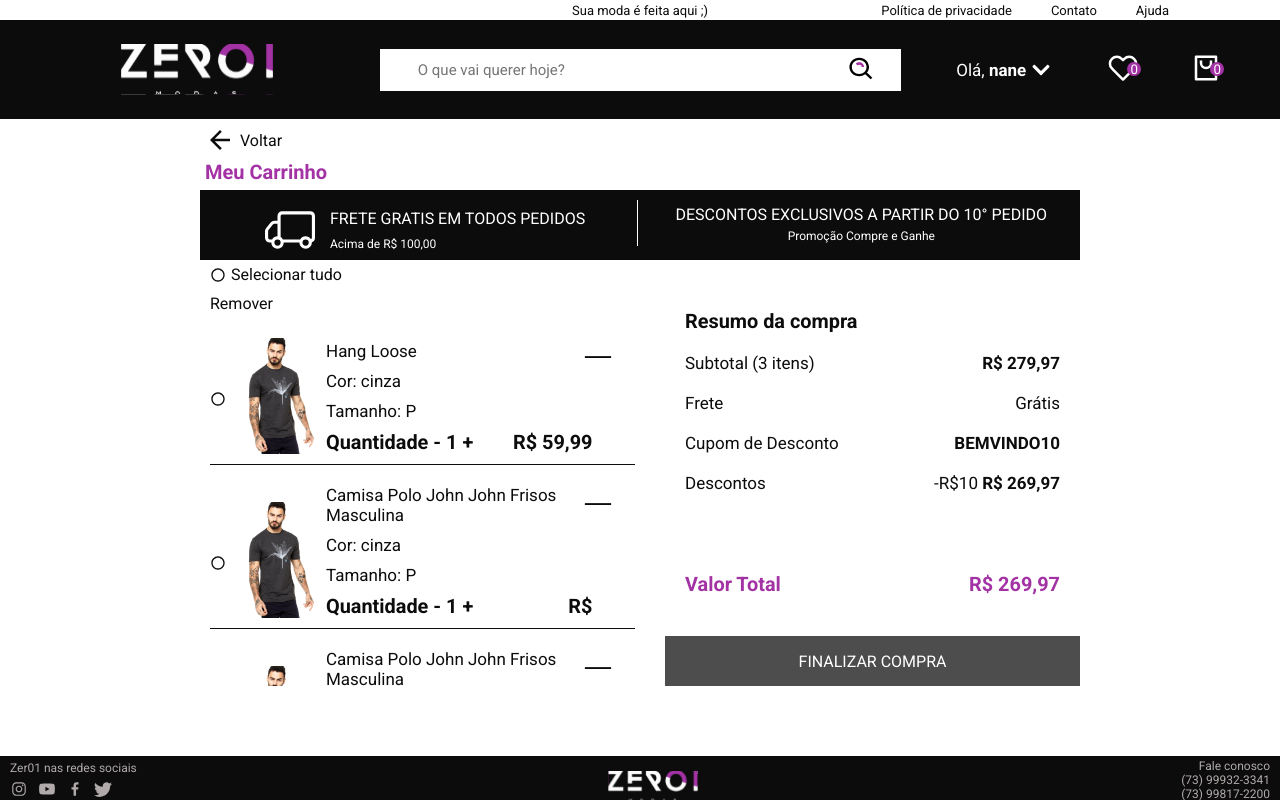
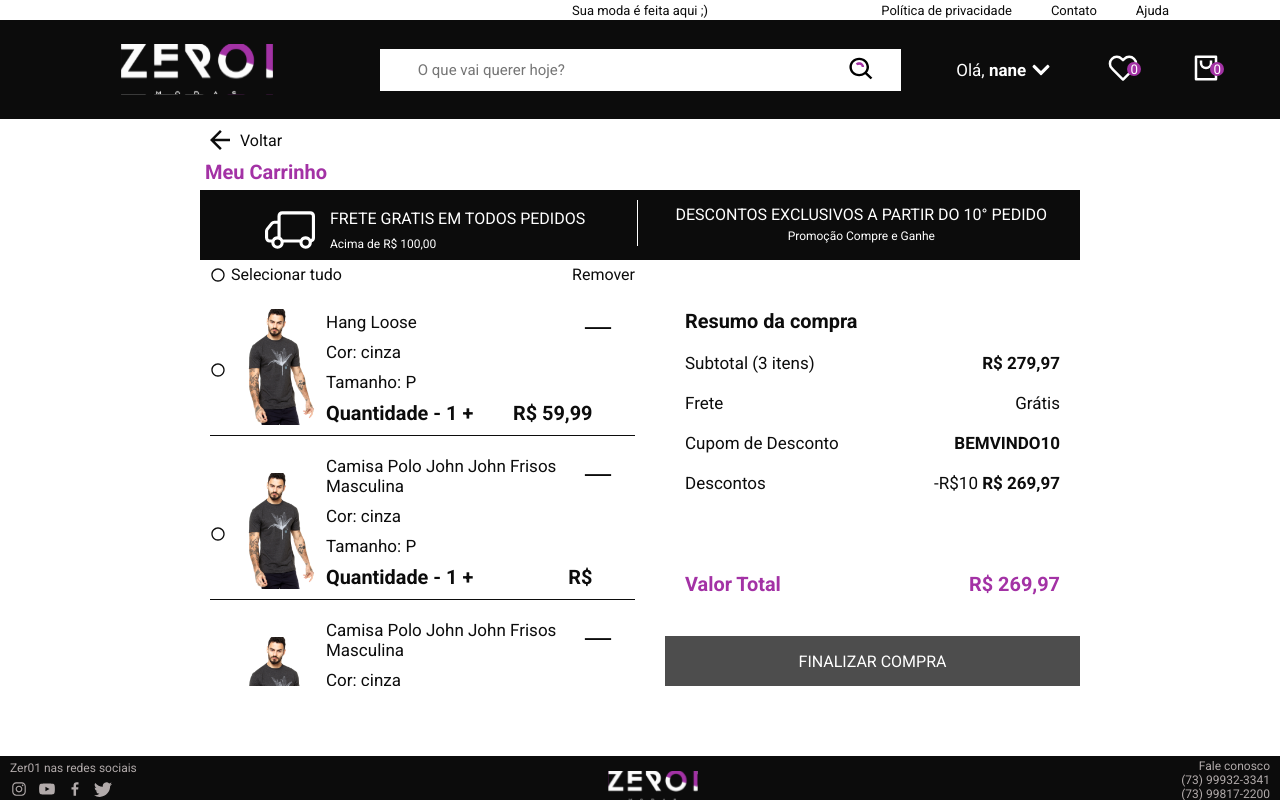
Before and after one commit to rayaneacacio/Zer01_Modas, a React (Vite) app: page /shopping-cart in a window 1280 px wide. Built offline with nearby package versions, Linux system fonts and the light colour scheme.

Commit message:
ajustes nos tamanhos e fonts

```diff
--- a/src/components/Header/style.js
+++ b/src/components/Header/style.js
@@ -8,7 +8,7 @@
 
   > :first-child {
     background: ${({ theme }) => theme.COLORS.WHITE};
-    font-size: 1.1rem;
+    font-size: 1rem;
 
     width: 100%;
     height: 2rem;
--- a/src/components/Promotion-card/style.js
+++ b/src/components/Promotion-card/style.js
@@ -26,7 +26,7 @@
     padding: 0.5rem;
 
     h2 {
-      font-size: 1.4rem;
+      font-size: 1.3rem;
       white-space: nowrap;
     }
   }
--- a/src/components/Section/style.js
+++ b/src/components/Section/style.js
@@ -1,6 +1,8 @@
 import styled from "styled-components";
 
 export const Container = styled.section`
+  font-size: 1.3rem;
+
   display: flex;
   align-items: center;
   justify-content: center;
--- a/src/pages/ShoppingCart/style.js
+++ b/src/pages/ShoppingCart/style.js
@@ -106,6 +106,11 @@
         grid-area: svg;
       }
     }
+  }
+
+  .boxCards > :first-child {
+    display: flex;
+    justify-content: space-between;
   }
 
   .compra {
```
